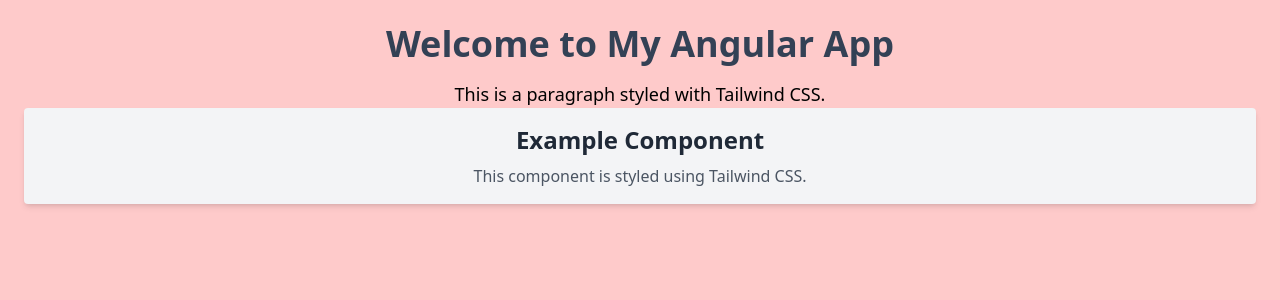
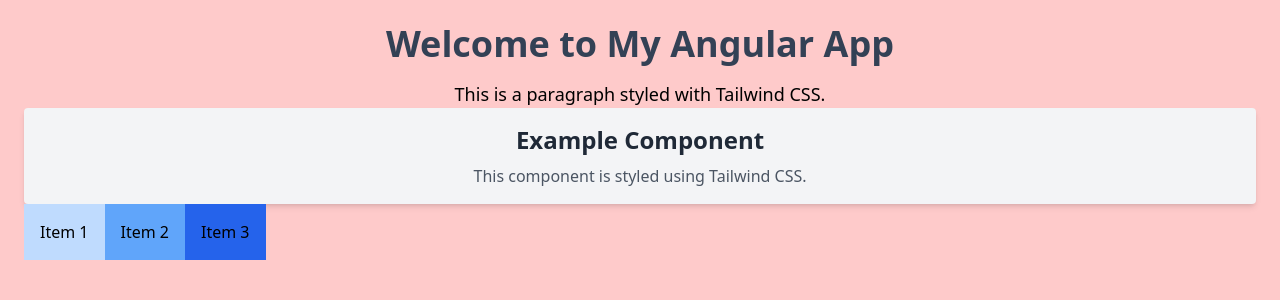
Before and after one commit to EvanMarie/learning-angular, an Angular app: page / in a window 1280 px wide. Shown: the top 300 px of the page. Built offline with nearby package versions, Linux system fonts and the light colour scheme.

Commit message:
learning to make small custom components

```diff
--- a/src/app/app.component.html
+++ b/src/app/app.component.html
@@ -14,6 +14,12 @@
     <h1 class="text-4xl font-bold text-slate-700">Welcome to My Angular App</h1>
     <p class="mt-4 text-lg">This is a paragraph styled with Tailwind CSS.</p>
     <app-example></app-example>
+    <app-flex direction="column" justify="center" align="center" wrap="wrap"
+      additionalClasses="bg-gray-100 p-6 rounded-lg shadow-lg">
+      <div class="p-4 bg-blue-200">Item 1</div>
+      <div class="p-4 bg-blue-400">Item 2</div>
+      <div class="p-4 bg-blue-600">Item 3</div>
+    </app-flex>
 
   </div>
 
--- a/src/app/app.component.ts
+++ b/src/app/app.component.ts
@@ -1,13 +1,15 @@
 import { Component } from '@angular/core';
 import { RouterOutlet } from '@angular/router';
 import { ExampleComponent } from './example/example.component';
+import { FlexComponent } from './building-blocks/flex.component';
+
 
 @Component({
     selector: 'app-root',
     standalone: true,
     templateUrl: './app.component.html',
     styleUrl: './app.component.css',
-    imports: [RouterOutlet, ExampleComponent]
+    imports: [RouterOutlet, ExampleComponent, FlexComponent]
 })
 export class AppComponent {
   title = 'learning-angular';
--- /dev/null
+++ b/src/app/building-blocks/flex.component.ts
@@ -0,0 +1,30 @@
+import { Component, Input } from '@angular/core';
+import { CommonModule } from '@angular/common';
+
+@Component({
+  selector: 'app-flex',
+  template: `
+    <div [ngClass]="classNames" [class]="customClass">
+      <ng-content></ng-content>
+    </div>
+  `,
+  standalone: true,
+  imports: [CommonModule]
+})
+export class FlexComponent {
+  @Input() direction: 'row' | 'column' = 'row';
+  @Input() justify: 'start' | 'center' | 'end' | 'space-between' | 'space-around' = 'start';
+  @Input() align: 'start' | 'center' | 'end' | 'stretch' = 'stretch';
+  @Input() wrap: 'nowrap' | 'wrap' | 'wrap-reverse' = 'nowrap';
+  @Input() customClass: string = '';
+
+  get classNames() {
+    return {
+      'flex': true,
+      [`flex-${this.direction}`]: true,
+      [`justify-${this.justify}`]: true,
+      [`items-${this.align}`]: true,
+      [`flex-${this.wrap}`]: true,
+    };
+  }
+}
```
